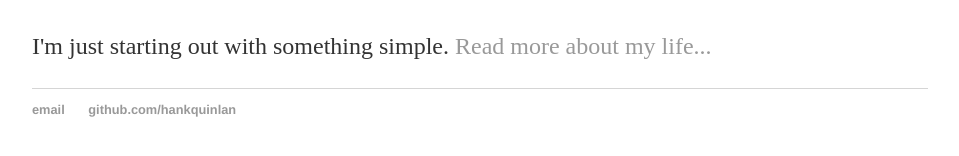
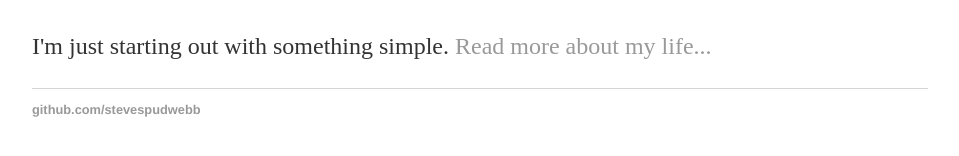
Before and after one commit to SteveSpudWebb/SteveSpudWebb.github.io, a Jekyll site: the page built from index.html, in a window 1280 px wide. Shown: the part 167-323 px from the top of the page, without its empty margins (160-1119 px from the left). Built offline with Jekyll 4.4.1, drawn with Linux system fonts in a browser that asks for light colours.

Commit message:
Update default.html

```diff
--- a/_layouts/default.html
+++ b/_layouts/default.html
@@ -21,8 +21,7 @@
 			</div><!-- /.container -->
 			<footer>
 	    		<ul>
-	        		<li><a href="mailto:hankquinlanhub@gmail.com">email</a></li>
-	        		<li><a href="https://github.com/hankquinlan">github.com/hankquinlan</a></li>
+	        		<li><a href="https://github.com/stevespudwebb">github.com/stevespudwebb</a></li>
 				</ul>
 			</footer>
 		</body>
```
